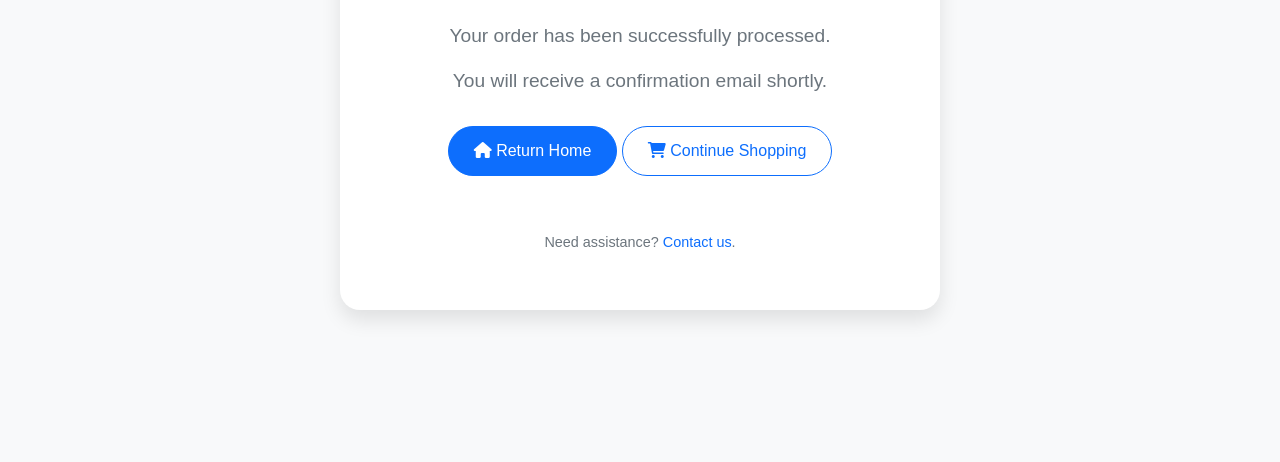
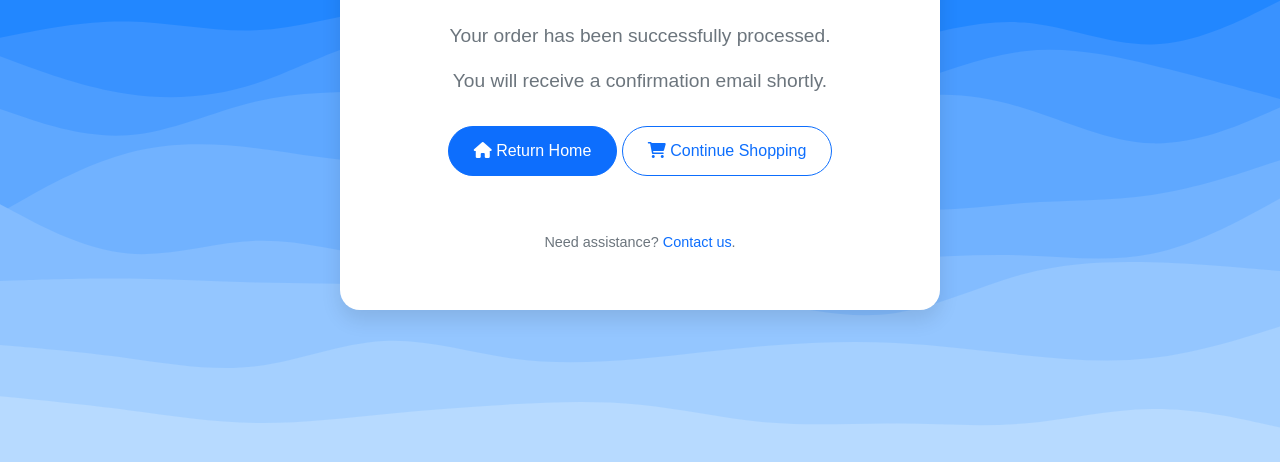
Before and after one commit to L34sh/IASPortfolio, a plain HTML site: page Project 2/typ2.html in a window 1280 px wide. Shown: the part 338-800 px from the top of the page. Drawn offline with nearby package versions, Linux system fonts and the light colour scheme.

Commit message:
Update typ2.css

```diff
--- a/Project 2/typ2.css
+++ b/Project 2/typ2.css
@@ -11,6 +11,9 @@ body, html {
     height: 100%;
     text-align: center;
     background-color: #f8f9fa;
+    background-image: url("./assets/bg/wavestyp2.svg");
+    background-size: cover; /* Optional: Adjust to fit the image to the full screen */
+    background-position: center;
   }
   .card {
     border: none;
```
